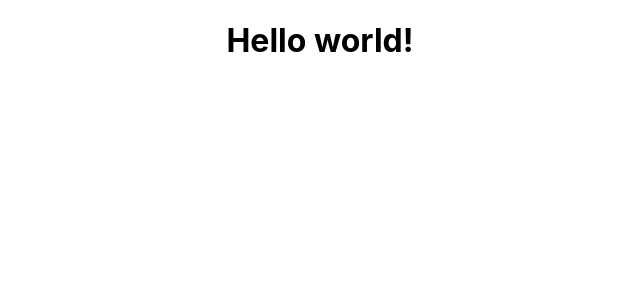
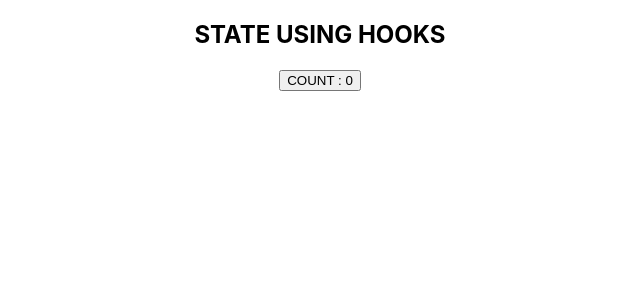
Before and after one commit to ashik39/REACT_JS, a React (Create React App) app in the folder Learning_React/learning-react/: page / in a window 1280 px wide. Shown: the top 300 px of the page, without its empty margins (320-960 px from the left). Built offline with nearby package versions, Linux system fonts and the light colour scheme.

Commit message:
component created with state using hooks for counter page and snap added

```diff
--- a/Learning_React/learning-react/src/App.js
+++ b/Learning_React/learning-react/src/App.js
@@ -1,10 +1,23 @@
-import logo from './logo.svg';
+//import logo from './logo.svg';
 import './App.css';
-import Hello from './components/hello'
+//import Hello from './components/hello'
+//import Greet from './components/props'
+// import HelloWorld from './components/jsx-cnt'
+// import FunctionClick from './components/eventhandle-cnt'
+// import FunctionCheck from './components/conditionarendering-cnt'
+import HookCounter from './components/state-fc'
+
 function App() {
   return (
     <div className="App">
-      <Hello />
+      <HookCounter/>
+
+
+      {/* <Hello />
+      <Greet name ="Clark" heroName = "Superman" />
+      <HelloWorld />
+      <FunctionClick/>
+      <FunctionCheck/> */}
 
       {/* <header className="App-header">
         <img src={logo} className="App-logo" alt="logo" />
--- /dev/null
+++ b/Learning_React/learning-react/src/components/state-fc.js
@@ -0,0 +1,14 @@
+import React, { useState } from 'react'
+
+function HookCounter(){
+    const [count , setCount] = useState(0)
+
+    return(
+        <div>
+            <h2>STATE USING HOOKS</h2>
+            <button onClick={() => setCount(count + 1 )}>COUNT : {count}</button>
+        </div>
+    )
+}
+
+export default HookCounter
```
Also changed, not shown: Learning_React/learning-react/SNAPS/04_05_21/state-using-hook-counter.PNG (added).
